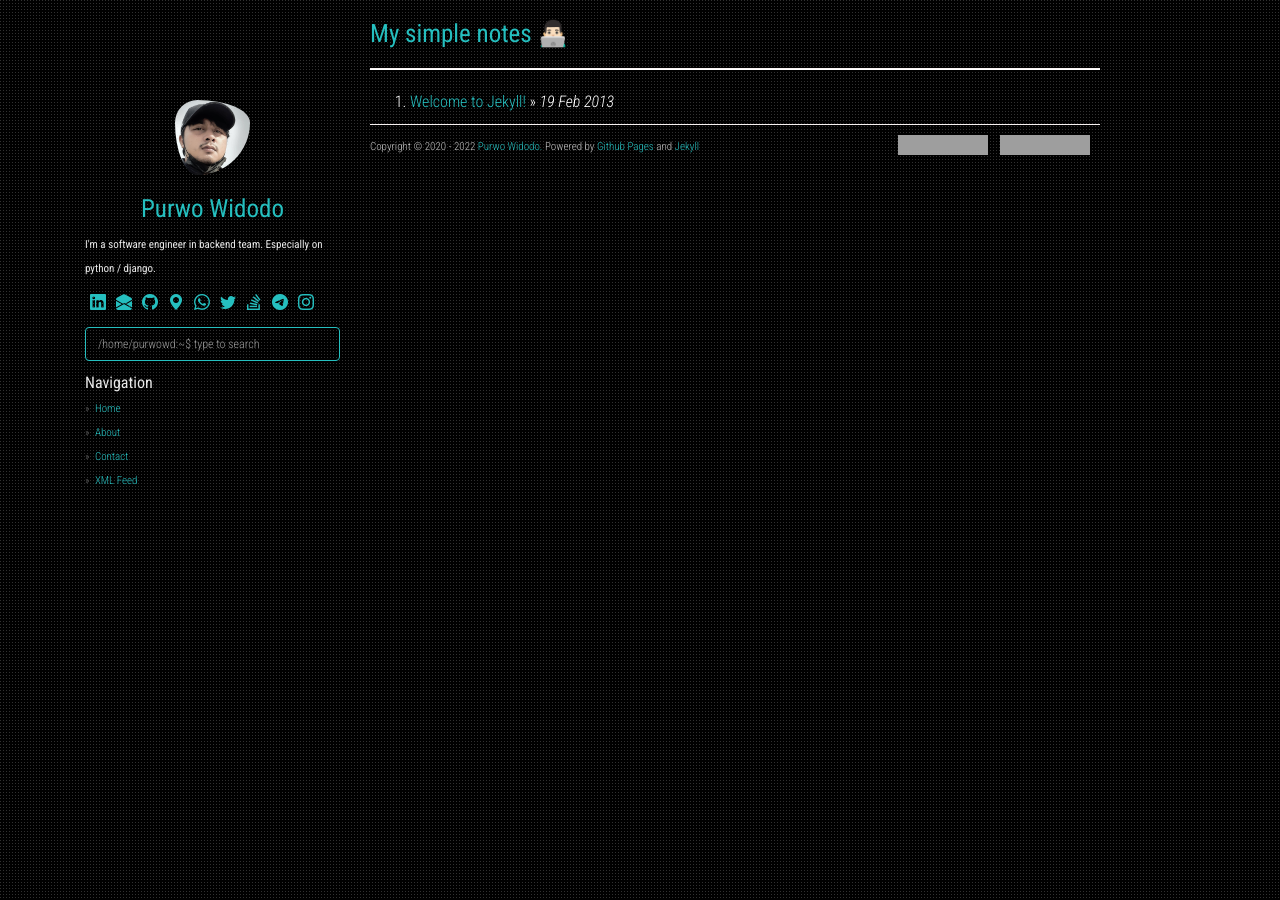
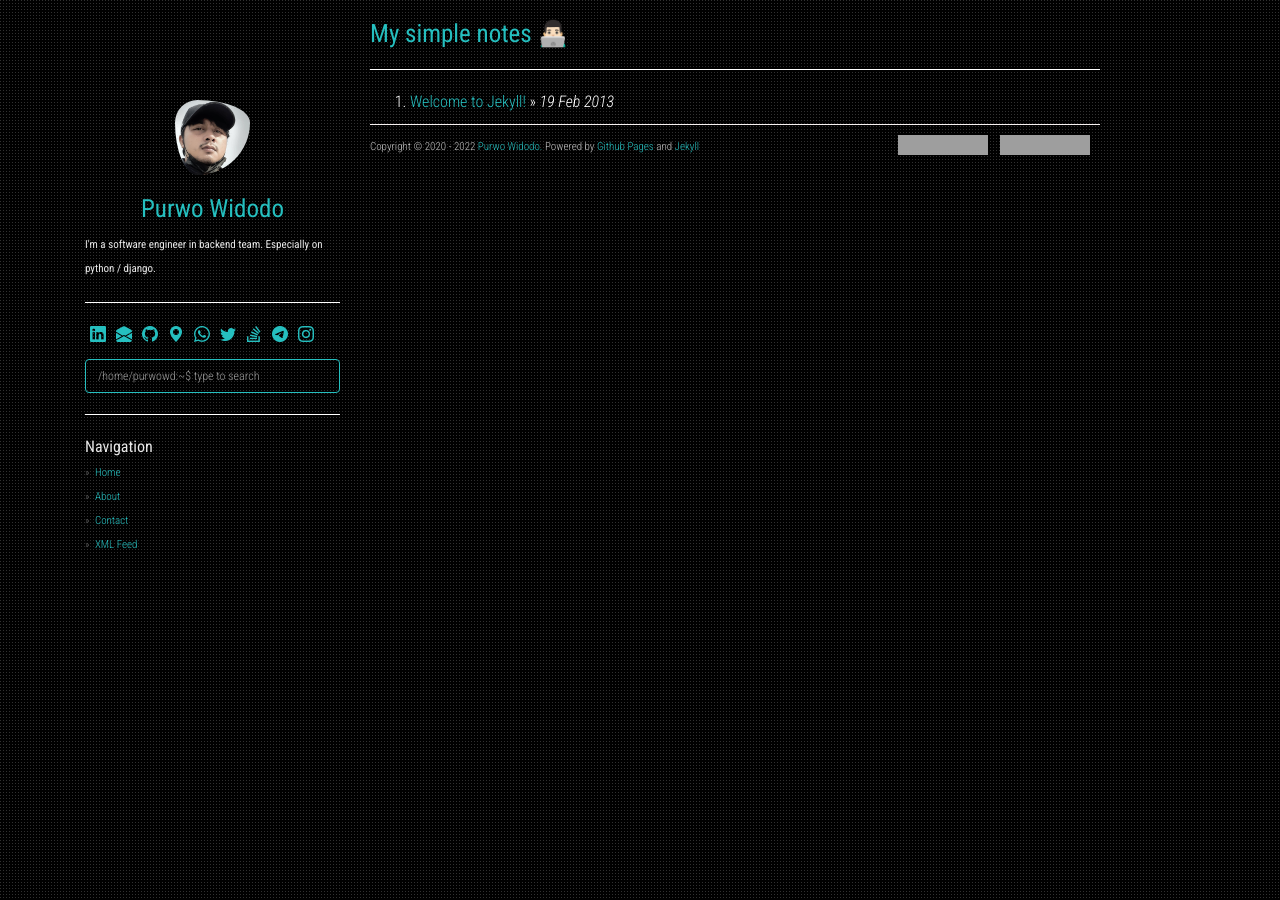
Before and after one commit to purwowd/purwowd.github.io, a Jekyll site: the page built from index.html, in a window 1280 px wide. Built offline with Jekyll 4.4.1, drawn with Linux system fonts in a browser that asks for light colours; nearby versions of some CDN libraries; the list of posts is cut into pages by our own code; grey boxes are pictures that could not be loaded.

Commit message:
Some improvement

```diff
--- a/_layouts/default.html
+++ b/_layouts/default.html
@@ -140,6 +140,7 @@ layout: compress
           {{ site.about }}
         </div>
         {% endif %}
+        <hr>
         <div class="social">
           <ul>
             {% for link in site.social %}
@@ -152,7 +153,7 @@ layout: compress
             id="js-search__input">
           <ul class="search__results" id="js-search__results"></ul>
         </div>
-        <!-- <hr /> -->
+        <hr>
         <ul class="sidebar-nav">
           <strong>Navigation</strong>
           <li><a href="/">Home</a></li>
--- a/static/css/main.css
+++ b/static/css/main.css
@@ -11,7 +11,7 @@ hr {
   margin-top: 20px;
   margin-bottom: 20px;
   border: 0;
-  border-top: 1px solid #F7F1F1;
+  border-top: 1px solid #000;
   border-bottom: 1px solid #fff;
 }
 span.time, span.categories {
```
